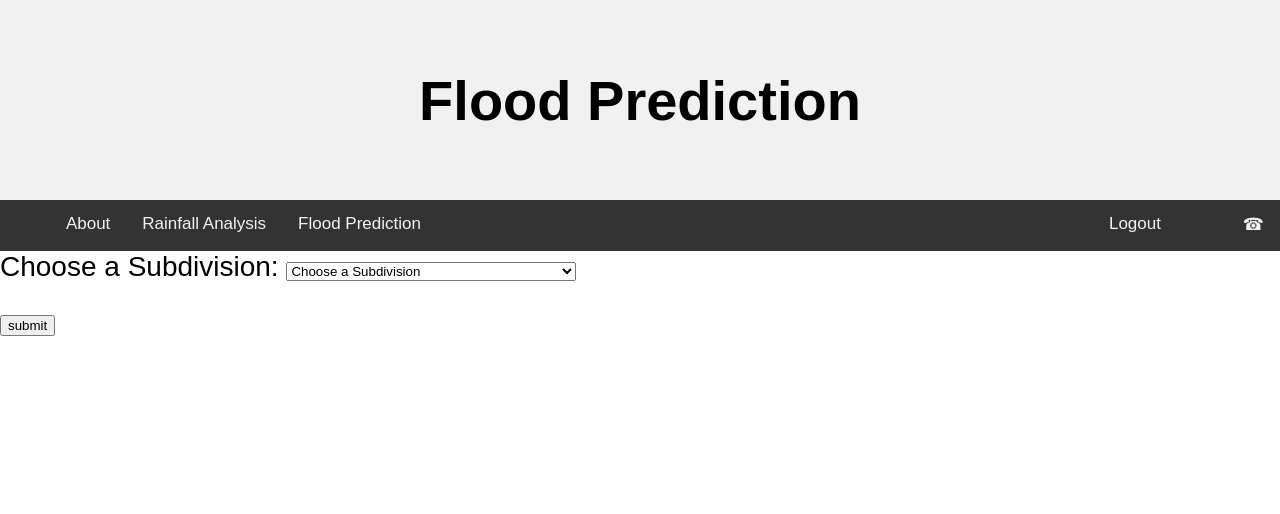
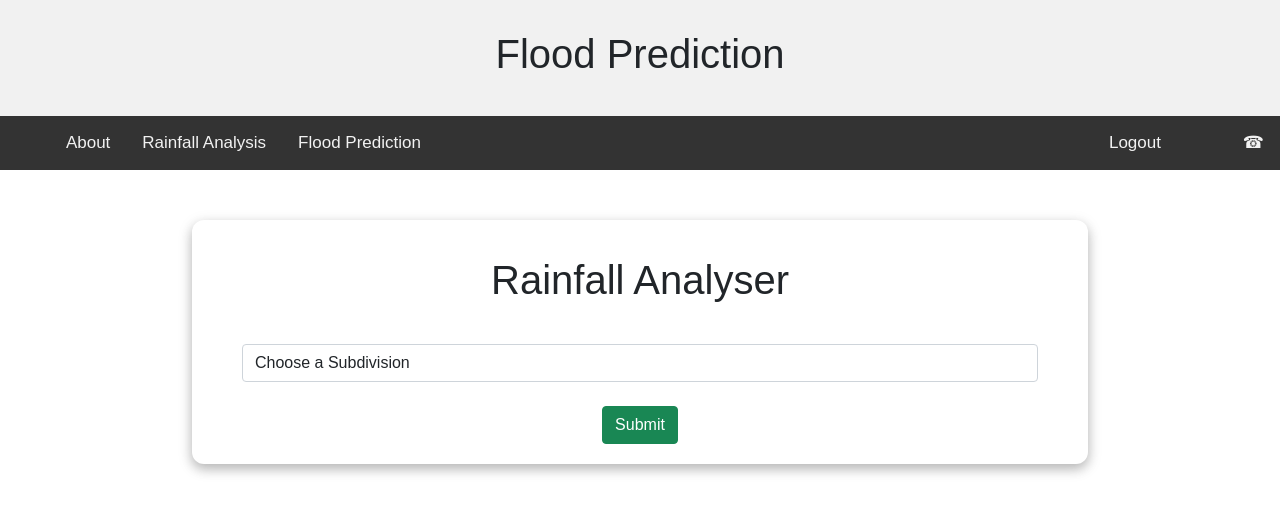
Before and after one commit to nitinkashyap1821/final_year_project, a Flask app: page /rainfall_analysis_predict in a window 1280 px wide. Shown: the top 514 px of the page. Run offline with Flask 2, Linux system fonts and the light colour scheme.

Commit message:
Update rainfall_analysis_predict.html

```diff
--- a/templates/rainfall_analysis_predict.html
+++ b/templates/rainfall_analysis_predict.html
@@ -1,9 +1,39 @@
 <html>
 	<head>
-		<title>main</title>
+      <meta charset="UTF-8">
+		<title>Rainfall Analysis</title>
         <link rel="stylesheet" type="text/css" href="{{ url_for('static', filename='styles/project.css')}}">
         <meta name="viewport" content="width=device-width, initial-scale=1">
         <link href="https://fonts.googleapis.com/icon?family=Material+Icons" rel="stylesheet">
+        <meta http-equiv="X-UA-Compatible" content="IE=edge">
+    <link rel="preconnect" href="https://fonts.gstatic.com">
+    <link href="https://fonts.googleapis.com/css2?family=Poppins:wght@100;400;500;600;700;800;900&display=swap" rel="stylesheet">
+    <link href="https://cdn.jsdelivr.net/npm/bootstrap@5.0.0-beta2/dist/css/bootstrap.min.css" rel="stylesheet" integrity="sha384-BmbxuPwQa2lc/FVzBcNJ7UAyJxM6wuqIj61tLrc4wSX0szH/Ev+nYRRuWlolflfl" crossorigin="anonymous">
+        <style>
+body {
+
+    font-family: Arial, Helvetica, sans-serif;
+}
+.form {
+    background-color: white;
+    width: 70vw;
+    margin: 50px auto;
+    padding: 20px 50px;
+    box-shadow: 0 5px 11px 0 rgba(0,0,0,0.18),0 4px 15px 0 rgba(0,0,0,0.15);
+    border-radius: 12px;
+}
+
+.button {
+    padding: 5px 30px;
+    font-size: 18px;
+}
+
+.center-btn{
+text-align:center;
+}
+
+        </style>
+
 	</head>
 <body>
 <div class="header">
@@ -23,9 +53,11 @@
 	  </div>
 </div>
 
-<form method="POST" >
-  <label for="subdivision">Choose a Subdivision:</label>
-  <select name="subdivision" id="subdivision" required>
+<section id="prediction-form">
+        <form class="form" action="#", method="POST">
+            <h1 class="my-3 text-center">Rainfall Analyser</h1>
+        <br>
+        <select class="form-control" name="subdivision" id="subdivision" required>
       <option value="">Choose a Subdivision</option>
       <option value='ANDAMAN & NICOBAR ISLANDS'>ANDAMAN & NICOBAR ISLANDS</option>
  <option value='ARUNACHAL PRADESH'>ARUNACHAL PRADESH</option>
@@ -63,14 +95,13 @@
  <option value='WEST MADHYA PRADESH'>WEST MADHYA PRADESH</option>
  <option value='WEST RAJASTHAN'>WEST RAJASTHAN</option>
  <option value='WEST UTTAR PRADESH'>WEST UTTAR PRADESH</option>
-  </select>
-  <br><br>
-  <input type="submit" value="submit">
-
-
-</form>
-
-
+  </select><br>
+                <div class="center-btn">
+                  <button type="submit" value="Submit" class="btn btn-success">Submit</button>
+                </div>
+            </div>
+        </form>
+    </section>
 
 <script>
   window.onscroll = function() {myFunction()};
@@ -86,6 +117,7 @@
     }
   }
   </script>
+  <script src="https://cdn.jsdelivr.net/npm/bootstrap@5.0.0-beta2/dist/js/bootstrap.bundle.min.js" integrity="sha384-b5kHyXgcpbZJO/tY9Ul7kGkf1S0CWuKcCD38l8YkeH8z8QjE0GmW1gYU5S9FOnJ0" crossorigin="anonymous"></script>
 
 
 </body>
```
